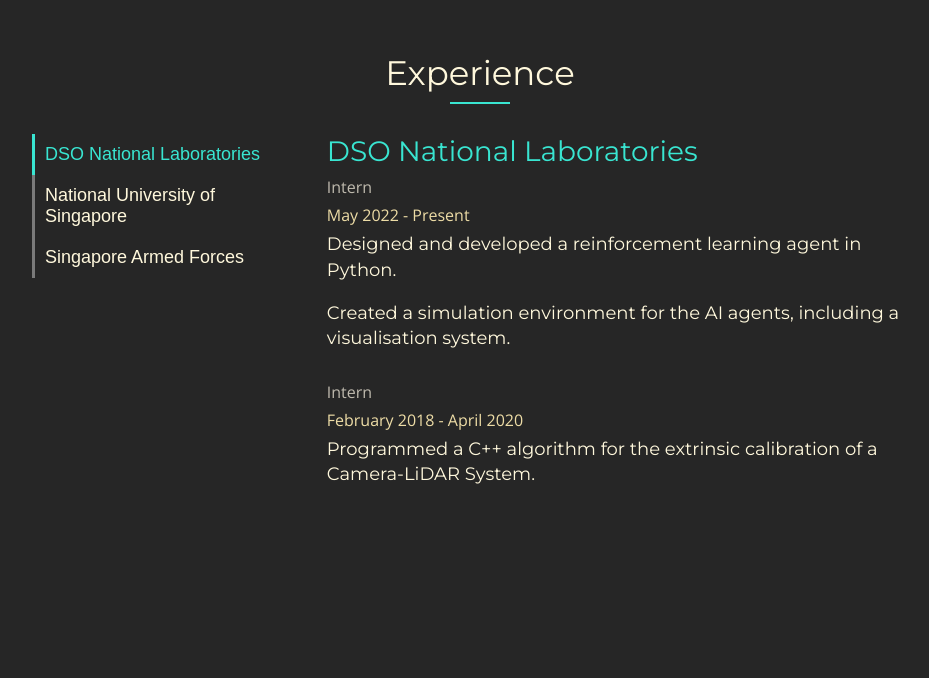
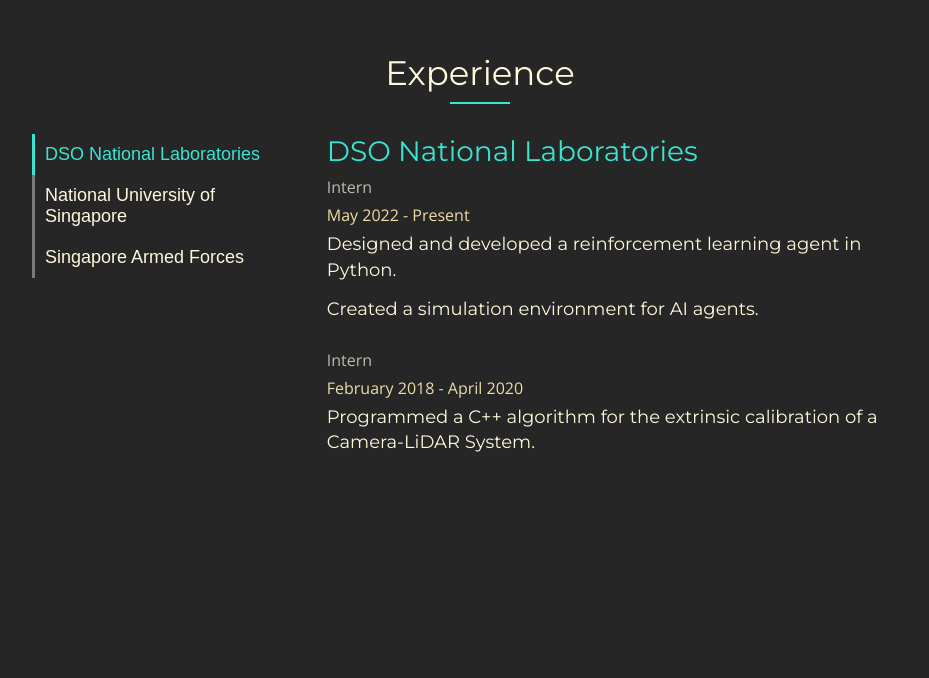
Before and after one commit to justinfidelis/justinfidelis.github.io, a React (Create React App) app in the folder portfolio/: page / in a window 1280 px wide. Shown: the part 2832-3510 px from the top of the page, without its empty margins (160-1089 px from the left). Built offline with nearby package versions, Linux system fonts and the light colour scheme.

Commit message:
modify CSS

```diff
--- a/portfolio/src/app.css
+++ b/portfolio/src/app.css
@@ -62,7 +62,7 @@ hr {
 }
 
 p {
-    margin: 0em 0em 1em 0em;
+    margin: 0em 0em 0.8em 0em;
 }
 
 #root {
--- a/portfolio/src/components/Experience.jsx
+++ b/portfolio/src/components/Experience.jsx
@@ -22,7 +22,7 @@ const Experience = () => {
             <small className="experience-date">May 2022 - Present</small>
             <div className="experience-text">
                 <p>Designed and developed a reinforcement learning agent in Python.</p>
-                <p>Created a simulation environment for the AI agents, including a visualisation system.</p>
+                <p>Created a simulation environment for AI agents.</p>
             </div>
             <small className="experience-role">Intern</small>
             <small className="experience-date">February 2018 - April 2020</small>
```
